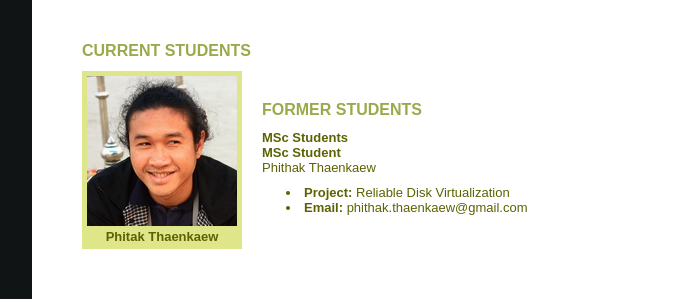
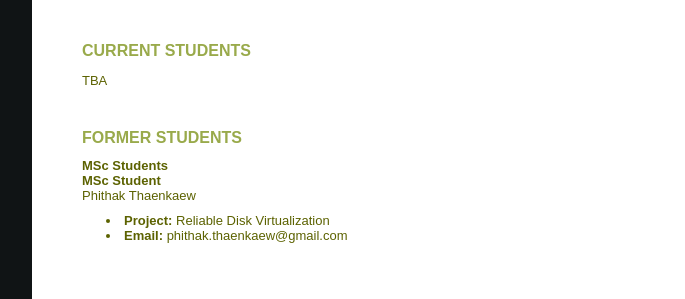
Before and after one commit to vasabilab/vasabilab.github.io, a plain HTML site: page people.html in a window 1280 px wide. Shown: the part 720-1019 px from the top of the page, 158-843 px from the left. Drawn offline with Linux system fonts and the light colour scheme.

Commit message:
change 2

```diff
--- a/people.html
+++ b/people.html
@@ -67,13 +67,7 @@
             <p>&nbsp;</p>
             <h1>Current Students</h1>
 
-
-
-
-            <div id="photo">
-              <img src="images/people/phitak.jpg" alt="" /><br />
-                <strong>Phitak Thaenkaew</strong>
-            </div>
+ <p>TBA <br>
 
             <p>&nbsp;</p>
             <h1>Former Students</h1>
```
